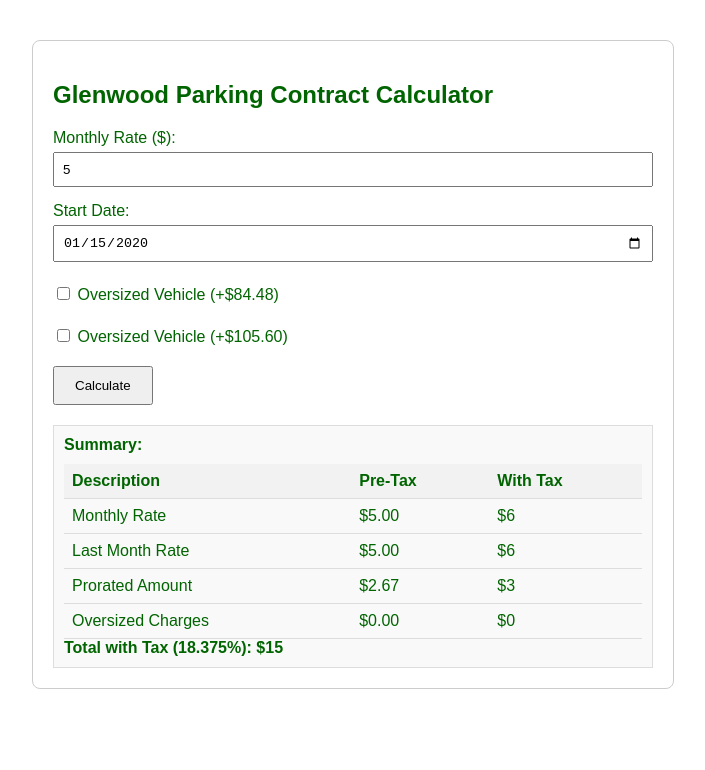
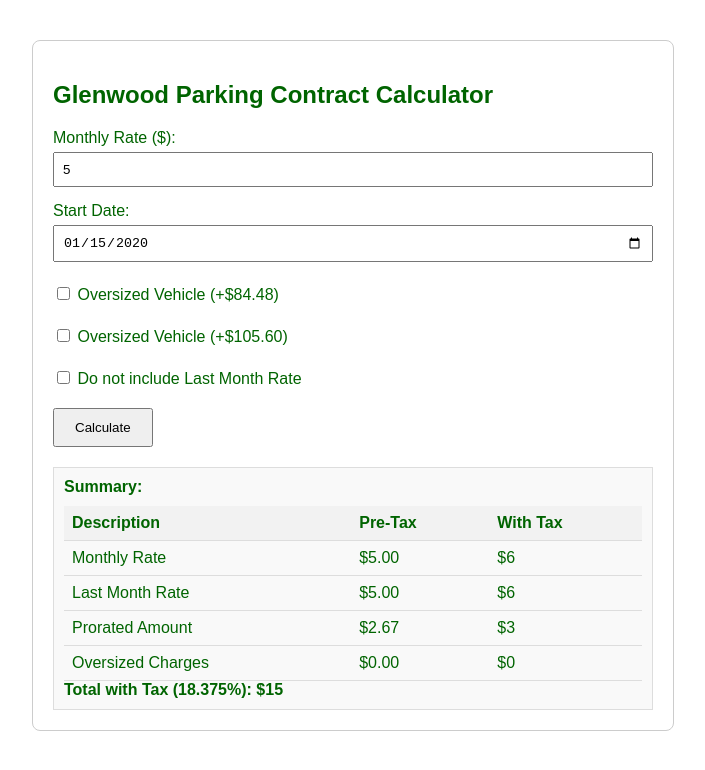
Before and after one commit to Mrrisaac/parking-calc, a plain HTML site: page index.html in a window 1280 px wide. Both pictures are taken after typing "5", "2020-01-15" into the empty fields and a click on the button "Calculate". Shown: the whole page, without its empty margins (287-992 px from the left). Drawn offline with Linux system fonts and the light colour scheme.

Commit message:
Add files via upload

```diff
--- a/index.html
+++ b/index.html
@@ -70,6 +70,10 @@
     <input type="checkbox" id="oversizedPlus" onclick="toggleOther('oversized', this)" /> Oversized Vehicle (+$105.60)
   </label>
 
+  <label>
+    <input type="checkbox" id="excludeLastMonth" /> Do not include Last Month Rate
+  </label>
+
   <button onclick="calculateTotal()">Calculate</button>
 
   <div class="result" id="result"></div>
@@ -85,6 +89,7 @@
       const startDate = new Date(document.getElementById("startDate").value);
       const isOversized = document.getElementById("oversized").checked;
       const isOversizedPlus = document.getElementById("oversizedPlus").checked;
+      const excludeLastMonth = document.getElementById("excludeLastMonth").checked;
 
       if (isNaN(monthlyRate) || isNaN(startDate.getTime())) {
         document.getElementById("result").innerText = "Please enter valid inputs.";
@@ -98,7 +103,7 @@
       const daysInMonth = 30;
       const prorateDays = daysInMonth - startDay + 1;
       const proratedAmount = (monthlyRate * prorateDays) / daysInMonth;
-      const lastMonthRate = monthlyRate;
+      const lastMonthRate = excludeLastMonth ? 0 : monthlyRate;
       const taxRate = 0.18375;
 
       const monthlyRateTaxed = Math.round(monthlyRate * (1 + taxRate));
```
